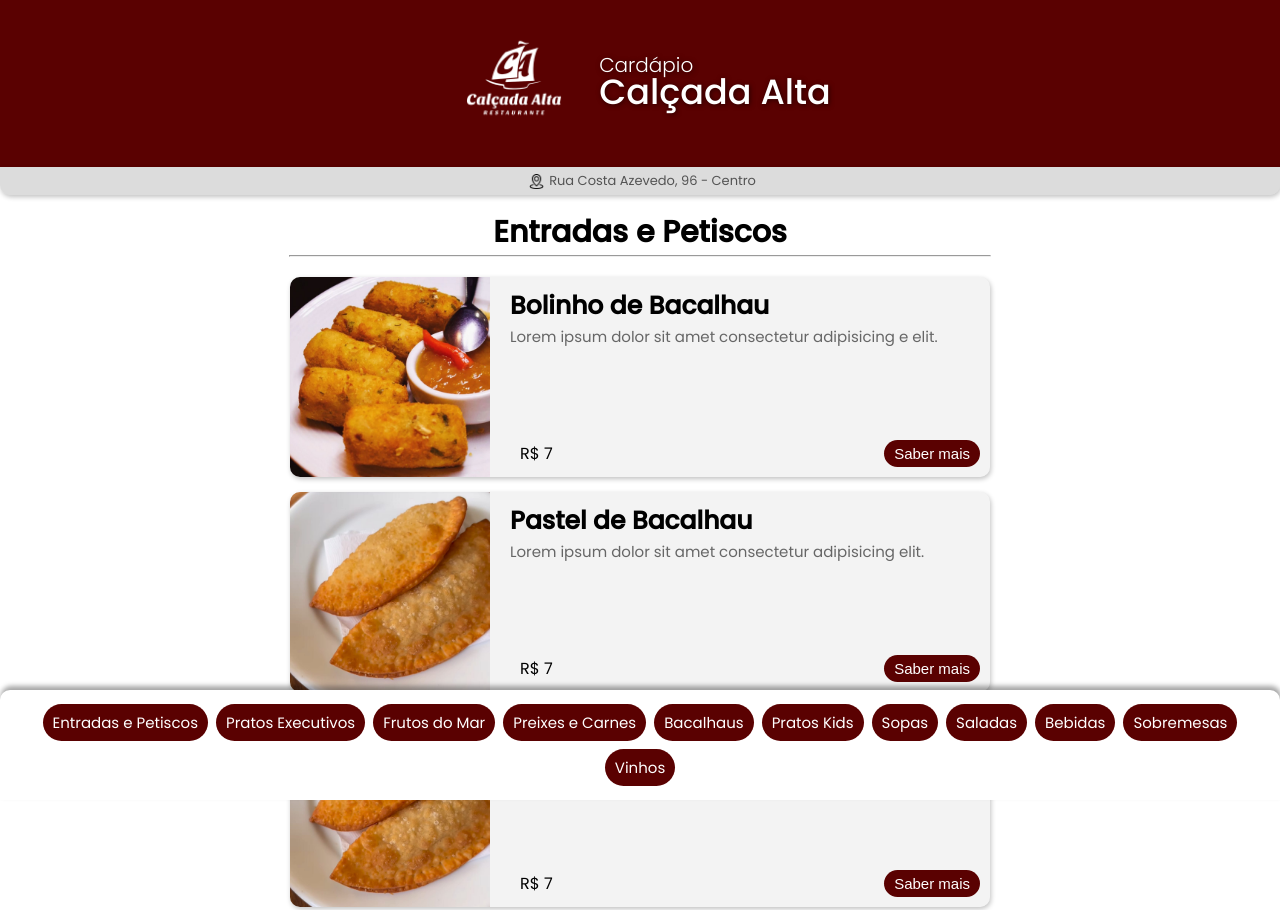
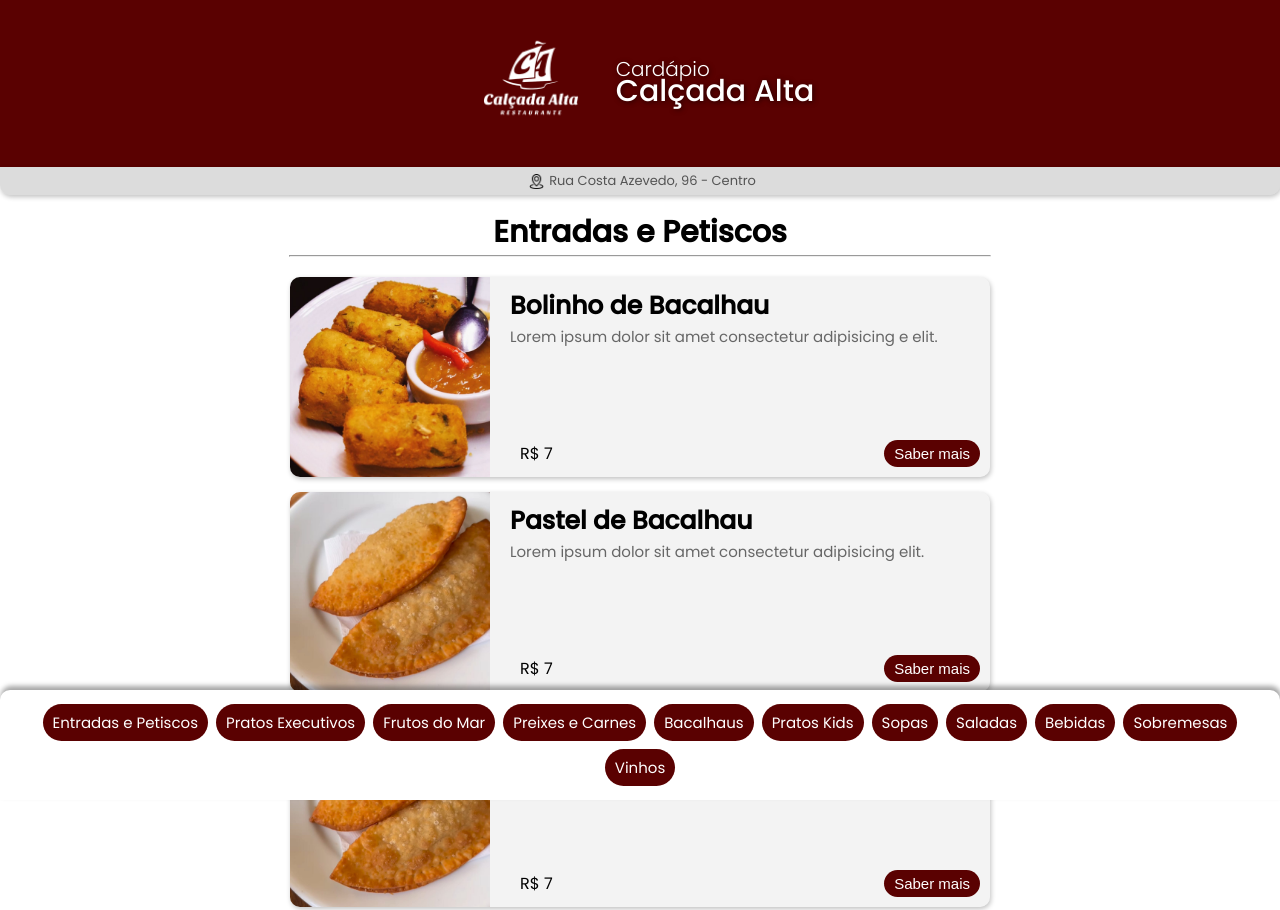
Before and after one commit to lcpires/Site-Cardapio-Calcada-Alta, a plain HTML site: page index.html in a window 1280 px wide. Shown: the top 910 px of the page. Drawn offline with Linux system fonts and the light colour scheme.

Commit message:
ajustes de tela

```diff
--- a/index.html
+++ b/index.html
@@ -16,7 +16,7 @@
                 <img class="logo1" src="imagens/logo-header.png" alt="Logo">
             </div>
             <div class="title-header">
-                <h1 id="cardapio">Cardápio</h1>
+                <h2 id="cardapio">Cardápio</h2>
                 <h1 id="calcada-alta">Calçada Alta</h1>
             </div>
         </div>
--- a/styles/style.css
+++ b/styles/style.css
@@ -52,16 +52,22 @@ header {
     font-size: 20px;
     font-weight: 300;
     margin-bottom: -15px;
+    padding-left: 20px;
+    color: #ffffff;
+    text-shadow: 1px 1px 5px #00000091;
 }
 
 .title-header > h1 {
     font-family: var(--fonte1);
     font-weight: 500;
-    font-size: 35px;
+    font-size: 30px;
     padding-left: 20px;
     width: 100%;
     color: #ffffff;
     text-shadow: 1px 1px 5px #00000091;
+}
+
+.title-header > h2 {
 }
 
 .endereco > img {
```
